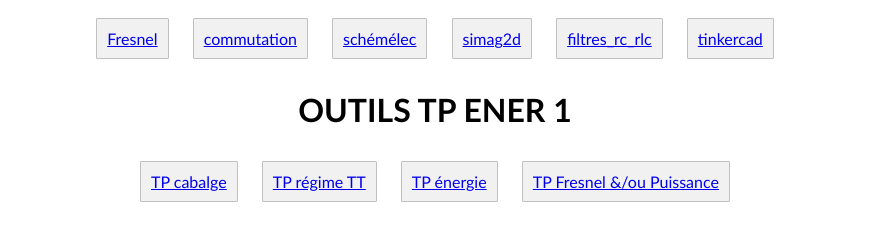
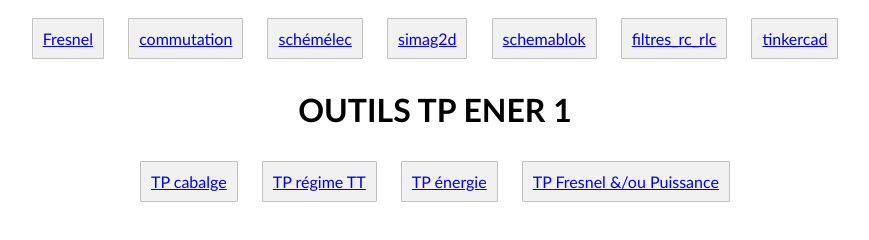
Before and after one commit to koreckijulien/circuit, a plain HTML site: page index.html in a window 1280 px wide. Shown: the whole page, without its empty margins (205-1074 px from the left). Drawn offline with Linux system fonts and the light colour scheme.

Commit message:
Add schemablok link to index.html

```diff
--- a/index.html
+++ b/index.html
@@ -23,6 +23,7 @@ span {
   <span><a href="https://koreckijulien.github.io/commutation">commutation</a></span>
   <span><a href="https://koreckijulien.github.io/schemelec">schémélec</a></span>
     <span><a href="https://koreckijulien.github.io/Simag2d">simag2d</a></span>
+    <span><a href="https://koreckijulien.github.io/schemablok">schemablok</a></span>
     <span><a href="https://koreckijulien.github.io/circuit/filtres_rc_rlc.html">filtres_rc_rlc</a></span>
   <span><a href="https://www.tinkercad.com/">tinkercad</a></span></div>
 
```
